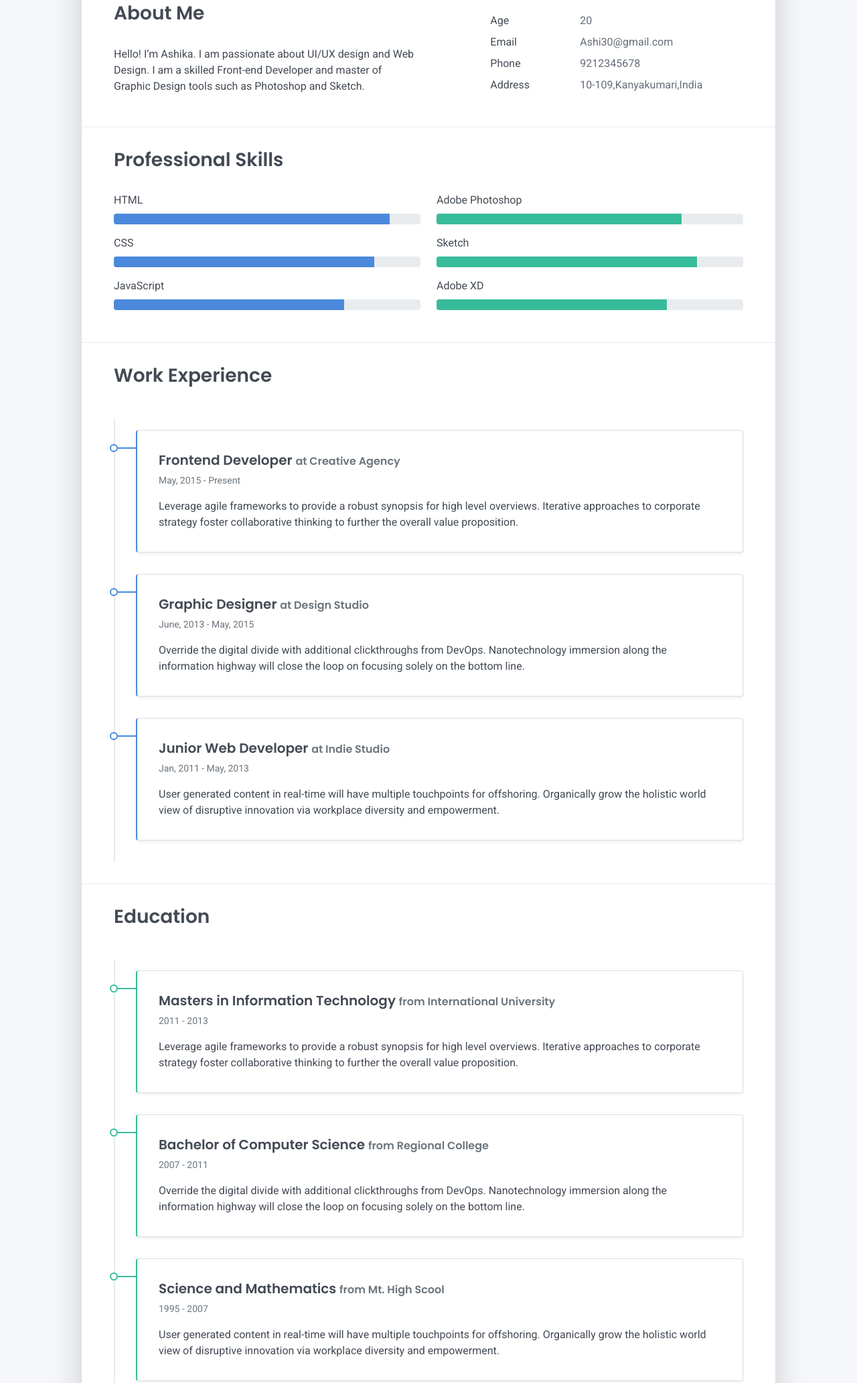
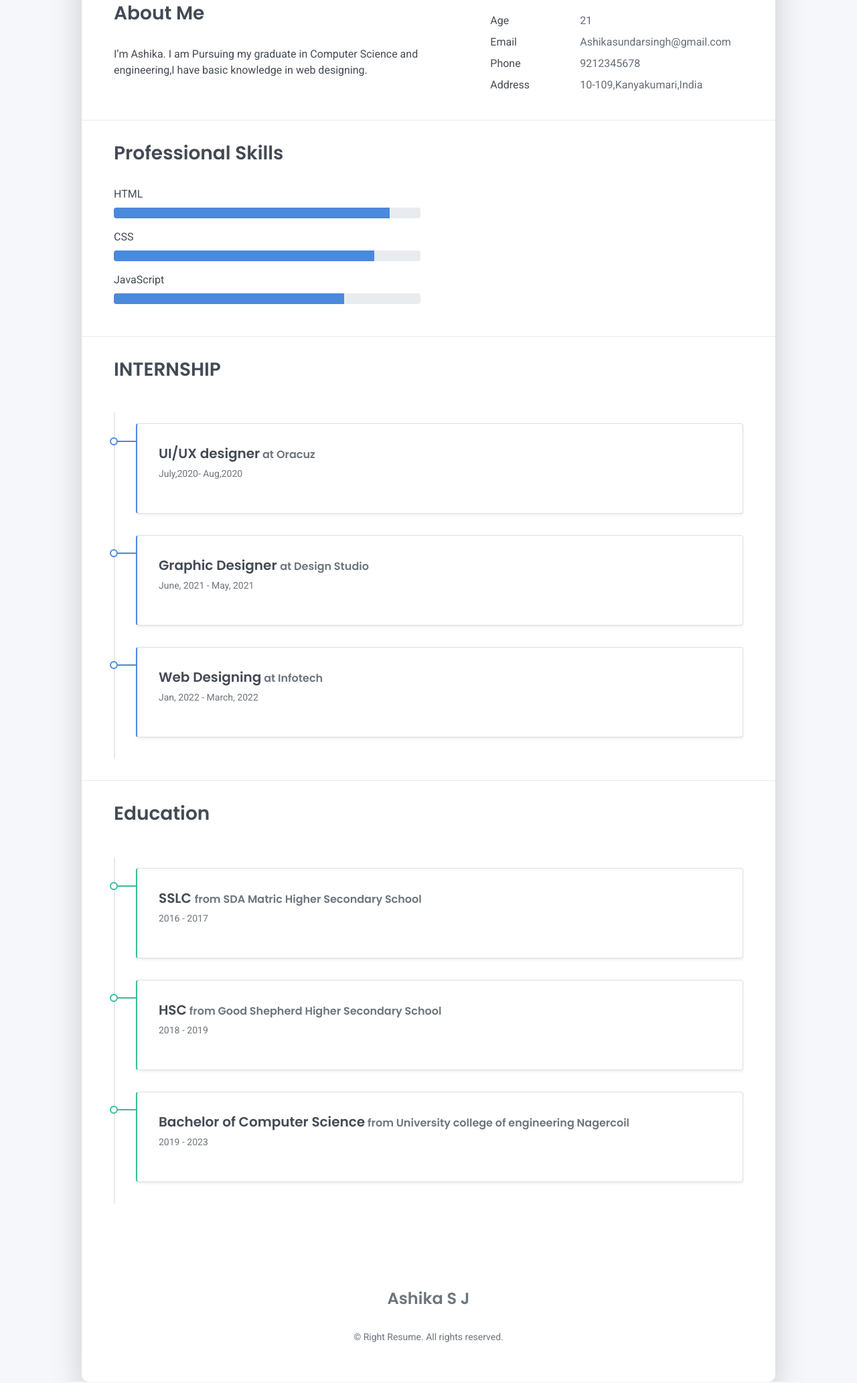
Before and after one commit to RajaletM/IBM-Project-34741-1660275861, a plain HTML site: page resume/index.html in a window 1280 px wide. Shown: the part 413-2478 px from the top of the page at 67% size. Drawn offline with Linux system fonts and the light colour scheme.

Commit message:
Update index.html

```diff
--- a/resume/index.html
+++ b/resume/index.html
@@ -47,7 +47,7 @@
       </div>
       <div class="col-lg-8 col-md-7 text-center text-md-start">
         <h2 class="h1 mt-2" data-aos="fade-left" data-aos-delay="0">Ashika S J</h2>
-        <p data-aos="fade-left" data-aos-delay="100">Graphic Designer & Web Developer</p>
+
         <div class="d-print-none" data-aos="fade-left" data-aos-delay="200"><a class="btn btn-light text-dark shadow-sm mt-1 me-1" href="right-resume.pdf" target="_blank">Download CV</a><a class="btn btn-success shadow-sm mt-1" href="hire.html">Hire Me</a></div>
       </div>
     </div>
@@ -56,7 +56,7 @@
     <div class="row">
       <div class="col-md-6">
         <h2 class="h3 mb-3">About Me</h2>
-        <p>Hello! I’m Ashika. I am passionate about UI/UX design and Web Design. I am a skilled Front-end Developer and master of Graphic Design tools such as Photoshop and Sketch.</p>
+        <p> I’m Ashika. I am Pursuing my graduate in Computer Science and engineering,I have basic knowledge in web designing.</p>
       </div>
       <div class="col-md-5 offset-md-1">
         <div class="row mt-2">
@@ -64,13 +64,13 @@
             <div class="pb-1">Age</div>
           </div>
           <div class="col-sm-8">
-            <div class="pb-1 text-secondary">20</div>
+            <div class="pb-1 text-secondary">21</div>
           </div>
           <div class="col-sm-4">
             <div class="pb-1">Email</div>
           </div>
           <div class="col-sm-8">
-            <div class="pb-1 text-secondary">Ashi30@gmail.com</div>
+            <div class="pb-1 text-secondary">Ashikasundarsingh@gmail.com</div>
           </div>
           <div class="col-sm-4">
             <div class="pb-1">Phone</div>
@@ -108,49 +108,29 @@
             <div class="progress-bar bg-primary" role="progressbar" data-aos="zoom-in-right" data-aos-delay="300" data-aos-anchor=".skills-section" style="width: 75%" aria-valuenow="75" aria-valuemin="0" aria-valuemax="100"></div>
           </div>
         </div>
-      </div>
-      <div class="col-md-6">
-        <div class="mb-2"><span>Adobe Photoshop</span>
-          <div class="progress my-1">
-            <div class="progress-bar bg-success" role="progressbar" data-aos="zoom-in-right" data-aos-delay="400" data-aos-anchor=".skills-section" style="width: 80%" aria-valuenow="90" aria-valuemin="0" aria-valuemax="100"></div>
-          </div>
-        </div>
-        <div class="mb-2"><span>Sketch</span>
-          <div class="progress my-1">
-            <div class="progress-bar bg-success" role="progressbar" data-aos="zoom-in-right" data-aos-delay="500" data-aos-anchor=".skills-section" style="width: 85%" aria-valuenow="85" aria-valuemin="0" aria-valuemax="100"></div>
-          </div>
-        </div>
-        <div class="mb-2"><span>Adobe XD</span>
-          <div class="progress my-1">
-            <div class="progress-bar bg-success" role="progressbar" data-aos="zoom-in-right" data-aos-delay="600" data-aos-anchor=".skills-section" style="width: 75%" aria-valuenow="75" aria-valuemin="0" aria-valuemax="100"></div>
-          </div>
-        </div>
-      </div>
-    </div>
+      </div>    </div>
   </div>
   <hr class="d-print-none"/>
   <div class="work-experience-section px-3 px-lg-4">
-    <h2 class="h3 mb-4">Work Experience</h2>
+    <h2 class="h3 mb-4">INTERNSHIP</h2>
     <div class="timeline">
       <div class="timeline-card timeline-card-primary card shadow-sm">
         <div class="card-body">
-          <div class="h5 mb-1">Frontend Developer <span class="text-muted h6">at Creative Agency</span></div>
-          <div class="text-muted text-small mb-2">May, 2015 - Present</div>
-          <div>Leverage agile frameworks to provide a robust synopsis for high level overviews. Iterative approaches to corporate strategy foster collaborative thinking to further the overall value proposition.</div>
+          <div class="h5 mb-1">UI/UX designer<span class="text-muted h6"> at Oracuz</span></div>
+          <div class="text-muted text-small mb-2">July,2020-
+Aug,2020</div>
                   </div>
       </div>
       <div class="timeline-card timeline-card-primary card shadow-sm">
         <div class="card-body">
-          <div class="h5 mb-1">Graphic Designer <span class="text-muted h6">at Design Studio</span></div>
-          <div class="text-muted text-small mb-2">June, 2013 - May, 2015</div>
-          <div>Override the digital divide with additional clickthroughs from DevOps. Nanotechnology immersion along the information highway will close the loop on focusing solely on the bottom line.</div>
+          <div class="h5 mb-1">Graphic Designer <span class="text-muted h6"> at Design Studio</span></div>
+          <div class="text-muted text-small mb-2">June, 2021 - May, 2021</div>
                   </div>
       </div>
       <div class="timeline-card timeline-card-primary card shadow-sm">
         <div class="card-body">
-          <div class="h5 mb-1">Junior Web Developer <span class="text-muted h6">at Indie Studio</span></div>
-          <div class="text-muted text-small mb-2">Jan, 2011 - May, 2013</div>
-          <div>User generated content in real-time will have multiple touchpoints for offshoring. Organically grow the holistic world view of disruptive innovation via workplace diversity and empowerment.</div>
+          <div class="h5 mb-1"> Web Designing<span class="text-muted h6"> at Infotech</span></div>
+          <div class="text-muted text-small mb-2">Jan, 2022 - March, 2022</div>
                   </div>
       </div>
     </div>
@@ -162,23 +142,21 @@
     <div class="timeline">
       <div class="timeline-card timeline-card-success card shadow-sm">
         <div class="card-body">
-          <div class="h5 mb-1">Masters in Information Technology <span class="text-muted h6">from International University</span></div>
-          <div class="text-muted text-small mb-2">2011 - 2013</div>
-          <div>Leverage agile frameworks to provide a robust synopsis for high level overviews. Iterative approaches to corporate strategy foster collaborative thinking to further the overall value proposition.</div>
+          <div class="h5 mb-1">SSLC <span class="text-muted h6">from SDA Matric Higher Secondary School</span></div>
+          <div class="text-muted text-small mb-2">2016 - 2017</div>
                   </div>
       </div>
       <div class="timeline-card timeline-card-success card shadow-sm">
         <div class="card-body">
-          <div class="h5 mb-1">Bachelor of Computer Science <span class="text-muted h6">from Regional College</span></div>
-          <div class="text-muted text-small mb-2">2007 - 2011</div>
-          <div>Override the digital divide with additional clickthroughs from DevOps. Nanotechnology immersion along the information highway will close the loop on focusing solely on the bottom line.</div>
+         <div class="h5 mb-1">HSC<span class="text-muted h6">    from Good Shepherd Higher Secondary School</span></div>
+          <div class="text-muted text-small mb-2">2018 - 2019</div>
                   </div>
       </div>
       <div class="timeline-card timeline-card-success card shadow-sm">
         <div class="card-body">
-          <div class="h5 mb-1">Science and Mathematics <span class="text-muted h6">from Mt. High Scool</span></div>
-          <div class="text-muted text-small mb-2">1995 - 2007</div>
-          <div>User generated content in real-time will have multiple touchpoints for offshoring. Organically grow the holistic world view of disruptive innovation via workplace diversity and empowerment.</div>
+          <div class="h5 mb-1">Bachelor of Computer Science<span class="text-muted h6"> from University college of engineering Nagercoil</span></div>
+          <div class="text-muted text-small mb-2">2019 - 2023</div>
+
         </div>
       </div>
     </div>
@@ -186,33 +164,6 @@
 
 
 
-
-      <div class="col d-none d-print-block">
-        <div class="mt-2">
-          <div>
-            <div class="mb-2">
-              <div class="text-dark"><i class="fab fa-twitter mr-1"></i><span>https://twitter.com/templateflip</span>
-              </div>
-            </div>
-            <div class="mb-2">
-              <div class="text-dark"><i class="fab fa-facebook mr-1"></i><span>https://www.facebook.com/templateflip</span>
-              </div>
-            </div>
-            <div class="mb-2">
-              <div class="text-dark"><i class="fab fa-instagram mr-1"></i><span>https://www.instagram.com/templateflip</span>
-              </div>
-            </div>
-            <div class="mb-2">
-              <div class="text-dark"><i class="fab fa-github mr-1"></i><span>https://github.com/templateflip</span>
-              </div>
-            </div>
-          </div>
-        </div>
-      </div>
-    </div>
-  </div>
-</div></div>
-    </div>
           <footer class="pt-4 pb-4 text-muted text-center d-print-none">
       <div class="container">
         <div class="my-3">
```
Lines whose indentation alone changed are shown as unchanged.
